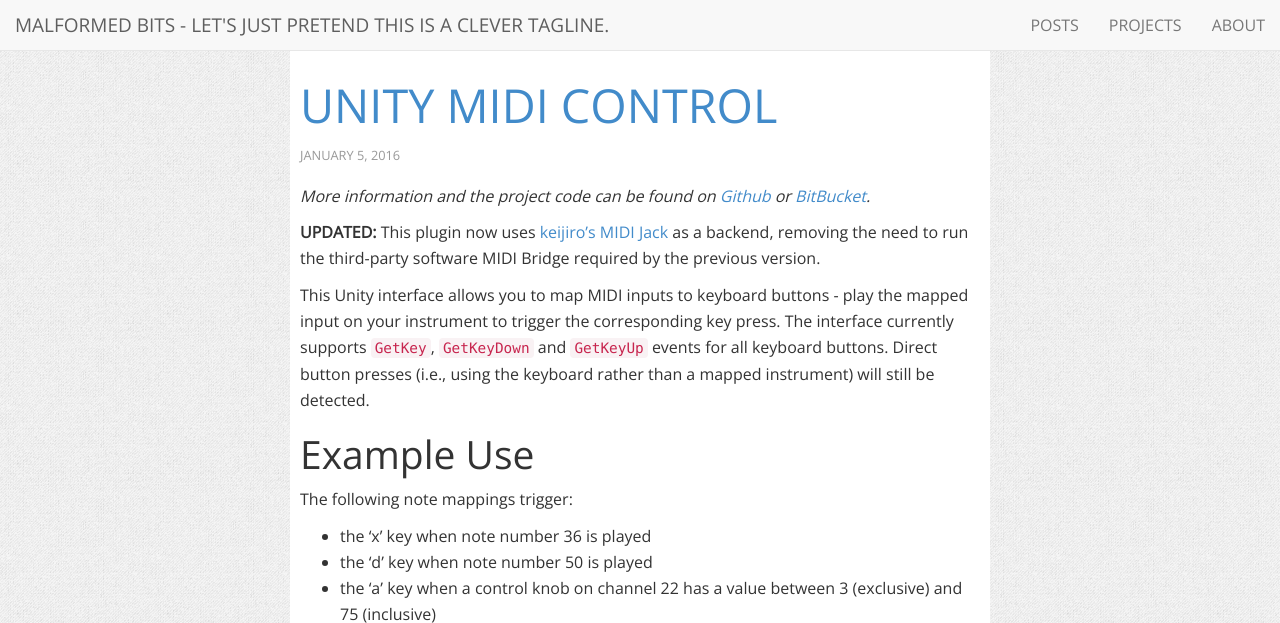
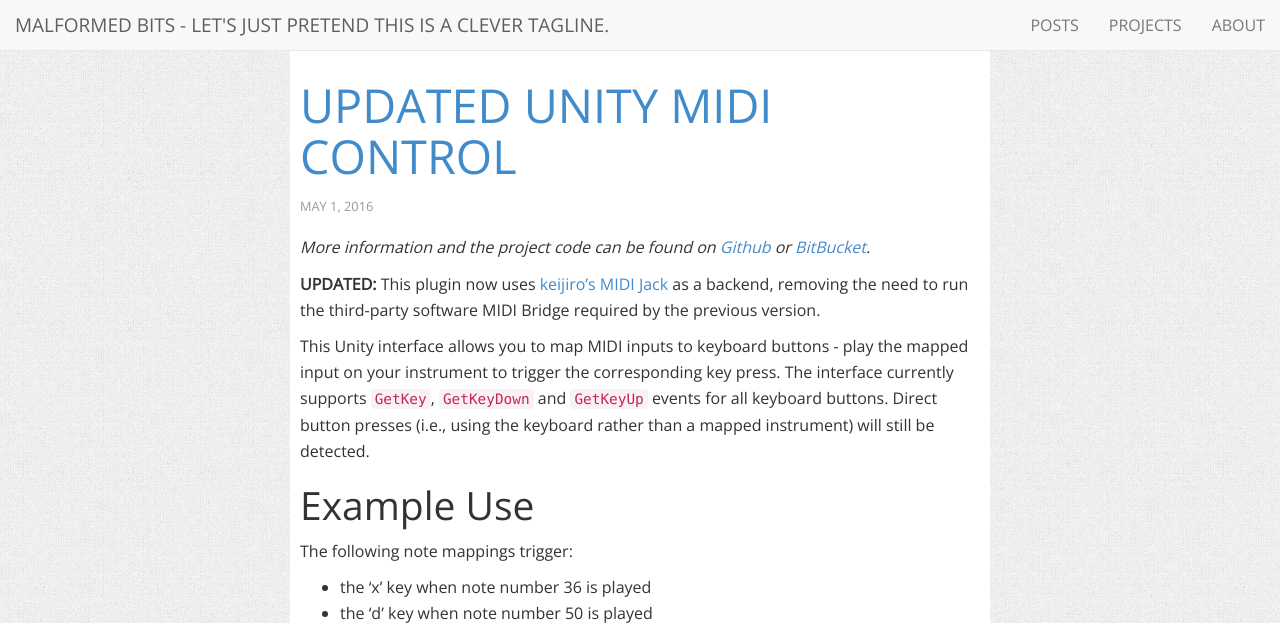
Before and after one commit to charlottepierce/charlottepierce.github.com, a Jekyll site: the page built from _posts/2016-05-01-Updated-Unity-MIDI-Control.md, in a window 1280 px wide and 900 px high, cut to the strip 0-623 px from the top of the window. Built offline with Jekyll 4.4.1, drawn with Linux system fonts in a browser that asks for light colours; nearby versions of some CDN libraries.

Commit message:
Fixed date of updated post. Added to list on projects.
Signed-off-by: Charlotte Pierce <charlotte@malformed-bits.com>

```diff
--- a/_posts/2016-01-05-Updated-Unity-MIDI-Control.md
+++ b/_posts/2016-05-01-Updated-Unity-MIDI-Control.md
@@ -1,6 +1,6 @@
 ---
 layout: post
-title: Unity MIDI control
+title: Updated Unity MIDI control
 summary: A Unity interface allowing MIDI instrument inputs to trigger keyboard button presses.
 ---
 
--- a/projects.html
+++ b/projects.html
@@ -19,6 +19,7 @@ title: Malformed Bits - Projects
 	<h3>Related Posts:</h3>
 	<ul class="listing">
 		<li><a href="{% post_url 2015-03-05-Unity-MIDI-Control %}">Unity MIDI Control</a></li>
+		<li><a href="{% post_url 2016-05-01-Updated-Unity-MIDI-Control %}">Updated Unity MIDI Control</a></li>
 	</ul>
 
 	<h2>~ Genetic Programming ~</h2>
```
